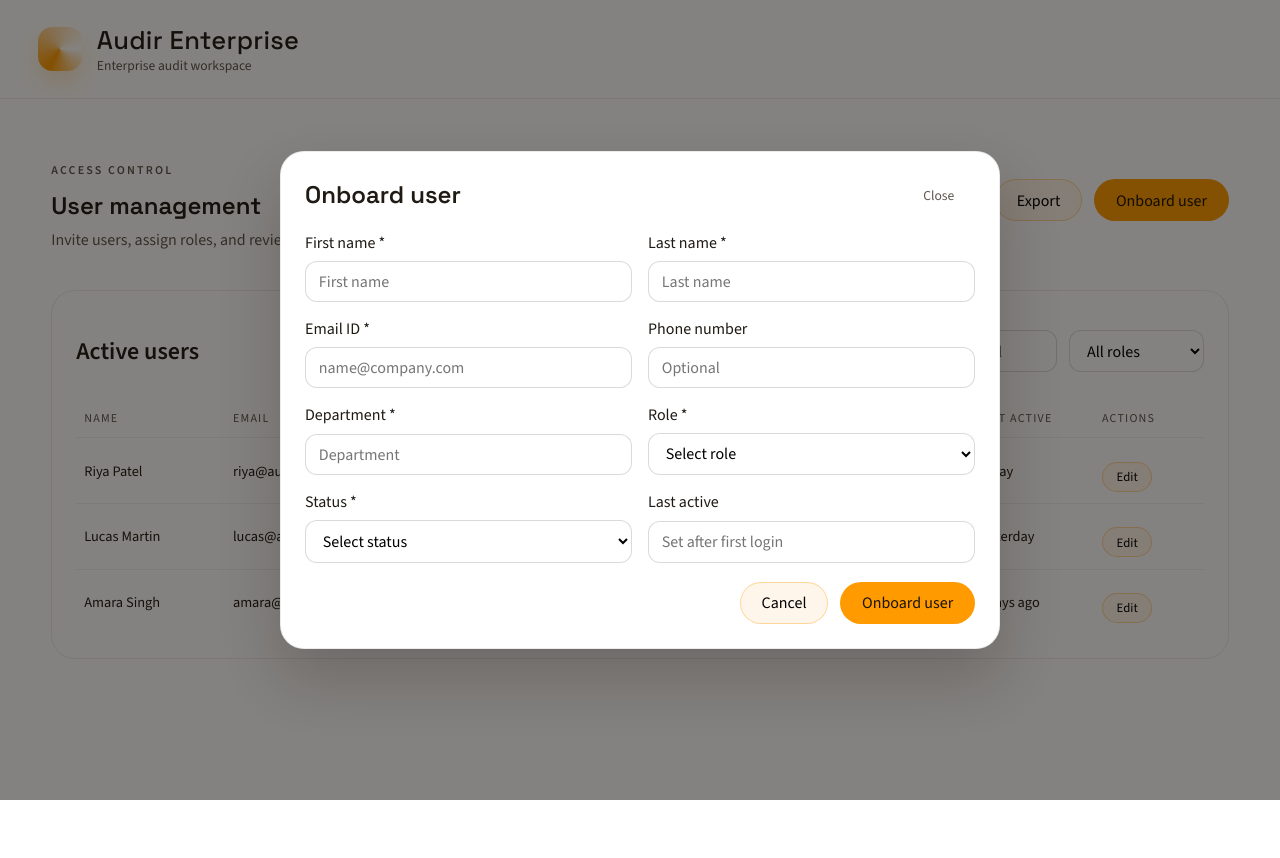
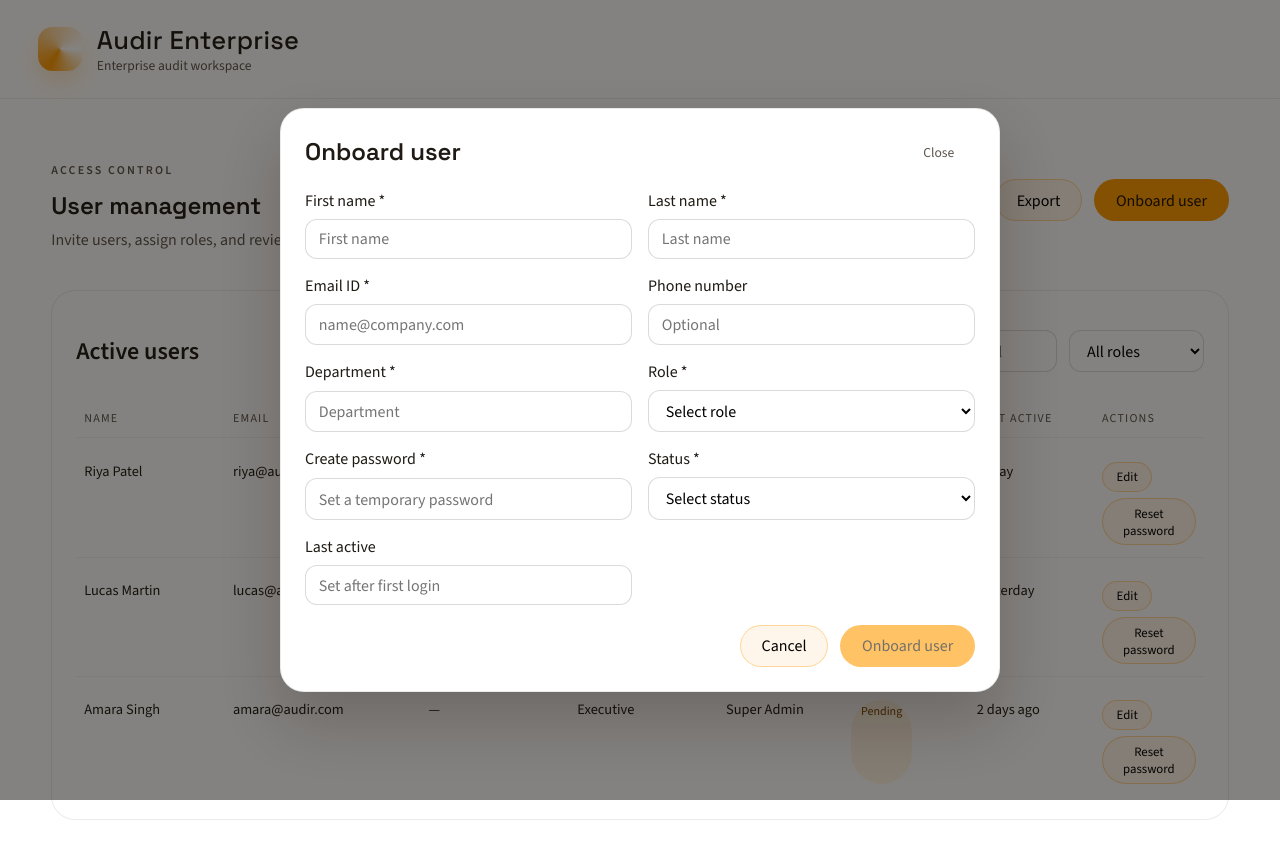
Before and after one commit to Vigameq/audir-classic, an Angular app: page /user-management in a window 1280 px wide. Both pictures are taken after a click on the button "Onboard user". Shown: the top 858 px of the page. Before the commit the page ends 800 px from the top, so only its background shows below. Built offline with nearby package versions, Linux system fonts and the light colour scheme.

Commit message:
Create users on onboarding

```diff
--- a/src/app/pages/user-management/user-management.html
+++ b/src/app/pages/user-management/user-management.html
@@ -43,8 +43,9 @@
       <span>{{ user.role }}</span>
       <span class="status" [class.active]="user.status === 'Active'">{{ user.status }}</span>
       <span>{{ user.lastActive }}</span>
-      <span>
+      <span class="actions">
         <button class="ghost small" type="button" (click)="openEdit(user)">Edit</button>
+        <button class="ghost small" type="button">Reset password</button>
       </span>
     </div>
   </section>
@@ -55,30 +56,59 @@
         <h2>Onboard user</h2>
         <button class="icon" type="button" (click)="closeInvite()">Close</button>
       </header>
-      <form class="modal-form">
+      <form class="modal-form" #onboardFormRef="ngForm">
         <div class="field">
           <label>First name <span class="req">*</span></label>
-          <input type="text" placeholder="First name" required />
+          <input
+            type="text"
+            name="firstName"
+            [(ngModel)]="onboardForm.firstName"
+            placeholder="First name"
+            required
+          />
         </div>
         <div class="field">
           <label>Last name <span class="req">*</span></label>
-          <input type="text" placeholder="Last name" required />
+          <input
+            type="text"
+            name="lastName"
+            [(ngModel)]="onboardForm.lastName"
+            placeholder="Last name"
+            required
+          />
         </div>
         <div class="field">
           <label>Email ID <span class="req">*</span></label>
-          <input type="email" placeholder="name@company.com" required />
+          <input
+            type="email"
+            name="email"
+            [(ngModel)]="onboardForm.email"
+            placeholder="name@company.com"
+            required
+          />
         </div>
         <div class="field">
           <label>Phone number</label>
-          <input type="tel" placeholder="Optional" />
+          <input
+            type="tel"
+            name="phone"
+            [(ngModel)]="onboardForm.phone"
+            placeholder="Optional"
+          />
         </div>
         <div class="field">
           <label>Department <span class="req">*</span></label>
-          <input type="text" placeholder="Department" required />
+          <input
+            type="text"
+            name="department"
+            [(ngModel)]="onboardForm.department"
+            placeholder="Department"
+            required
+          />
         </div>
         <div class="field">
           <label>Role <span class="req">*</span></label>
-          <select required>
+          <select name="role" [(ngModel)]="onboardForm.role" required>
             <option value="">Select role</option>
             <option>Auditor</option>
             <option>Manager</option>
@@ -86,8 +116,18 @@
           </select>
         </div>
         <div class="field">
+          <label>Create password <span class="req">*</span></label>
+          <input
+            type="password"
+            name="password"
+            [(ngModel)]="onboardForm.password"
+            placeholder="Set a temporary password"
+            required
+          />
+        </div>
+        <div class="field">
           <label>Status <span class="req">*</span></label>
-          <select required>
+          <select name="status" [(ngModel)]="onboardForm.status" required>
             <option value="">Select status</option>
             <option>Active</option>
             <option>Pending</option>
@@ -101,7 +141,14 @@
       </form>
       <footer>
         <button class="ghost" type="button" (click)="closeInvite()">Cancel</button>
-        <button class="primary" type="button">Onboard user</button>
+        <button
+          class="primary"
+          type="button"
+          [disabled]="onboardFormRef.invalid"
+          (click)="onboardUser(onboardFormRef)"
+        >
+          Onboard user
+        </button>
       </footer>
     </div>
   </div>
--- a/src/app/pages/user-management/user-management.scss
+++ b/src/app/pages/user-management/user-management.scss
@@ -58,6 +58,11 @@ button.small {
   font-size: 0.8rem;
 }
 
+button:disabled {
+  opacity: 0.6;
+  cursor: not-allowed;
+}
+
 .panel {
   background: #ffffff;
   border-radius: 1.5rem;
@@ -108,6 +113,12 @@ select {
 
 .table-row:last-child {
   border-bottom: none;
+}
+
+.actions {
+  display: inline-flex;
+  gap: 0.4rem;
+  flex-wrap: wrap;
 }
 
 .status {
--- a/src/app/pages/user-management/user-management.ts
+++ b/src/app/pages/user-management/user-management.ts
@@ -1,5 +1,6 @@
 import { CommonModule } from '@angular/common';
 import { Component } from '@angular/core';
+import { FormsModule, NgForm } from '@angular/forms';
 
 type UserRow = {
   firstName: string;
@@ -14,7 +15,7 @@ type UserRow = {
 
 @Component({
   selector: 'app-user-management',
-  imports: [CommonModule],
+  imports: [CommonModule, FormsModule],
   templateUrl: './user-management.html',
   styleUrl: './user-management.scss',
 })
@@ -22,6 +23,16 @@ export class UserManagement {
   protected showInviteModal = false;
   protected showEditModal = false;
   protected selectedUser: UserRow | null = null;
+  protected onboardForm = {
+    firstName: '',
+    lastName: '',
+    email: '',
+    phone: '',
+    department: '',
+    role: '',
+    status: '',
+    password: '',
+  };
 
   protected readonly users: UserRow[] = [
     {
@@ -62,6 +73,24 @@ export class UserManagement {
     this.showInviteModal = false;
   }
 
+  protected onboardUser(form: NgForm): void {
+    if (form.invalid) {
+      return;
+    }
+    this.users.unshift({
+      firstName: this.onboardForm.firstName,
+      lastName: this.onboardForm.lastName,
+      email: this.onboardForm.email,
+      phone: this.onboardForm.phone || undefined,
+      department: this.onboardForm.department,
+      role: this.onboardForm.role,
+      status: this.onboardForm.status,
+      lastActive: 'Just now',
+    });
+    form.resetForm();
+    this.showInviteModal = false;
+  }
+
   protected openEdit(user: UserRow): void {
     this.selectedUser = { ...user };
     this.showEditModal = true;
```
